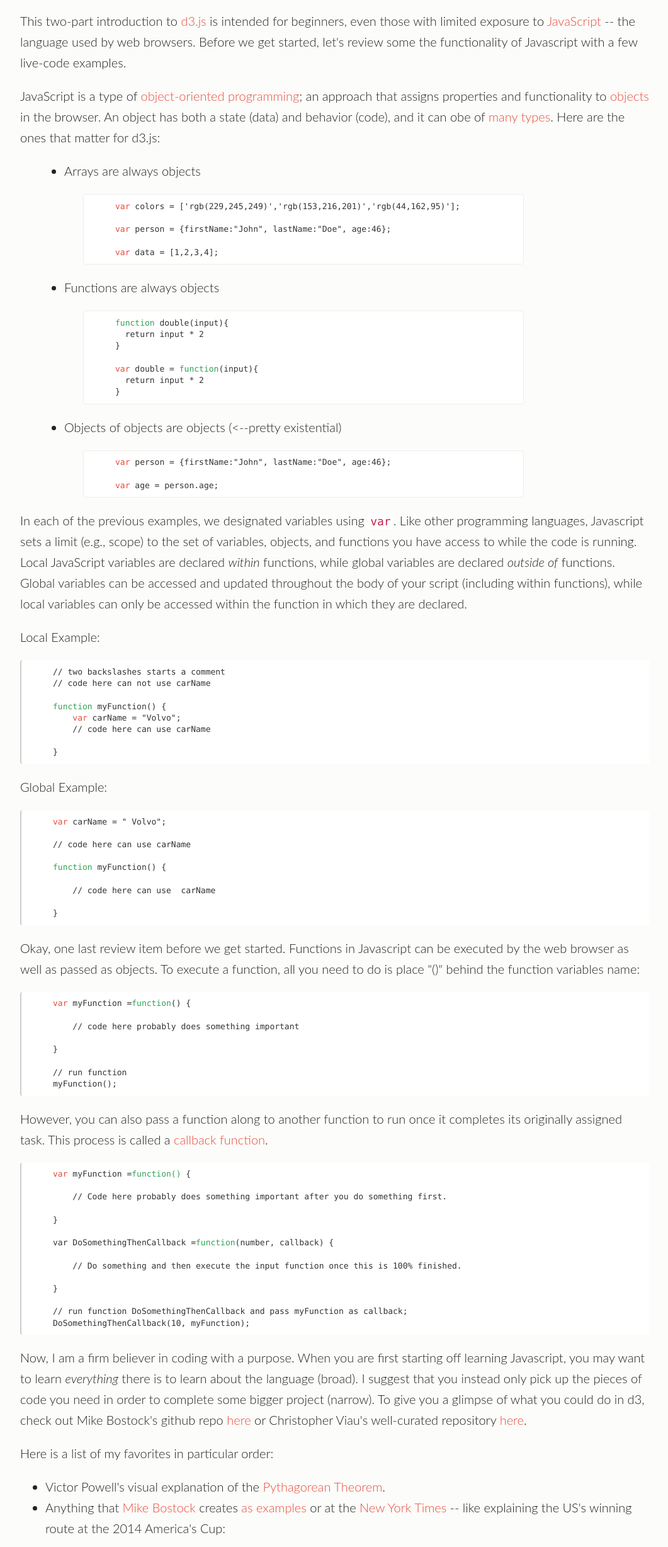
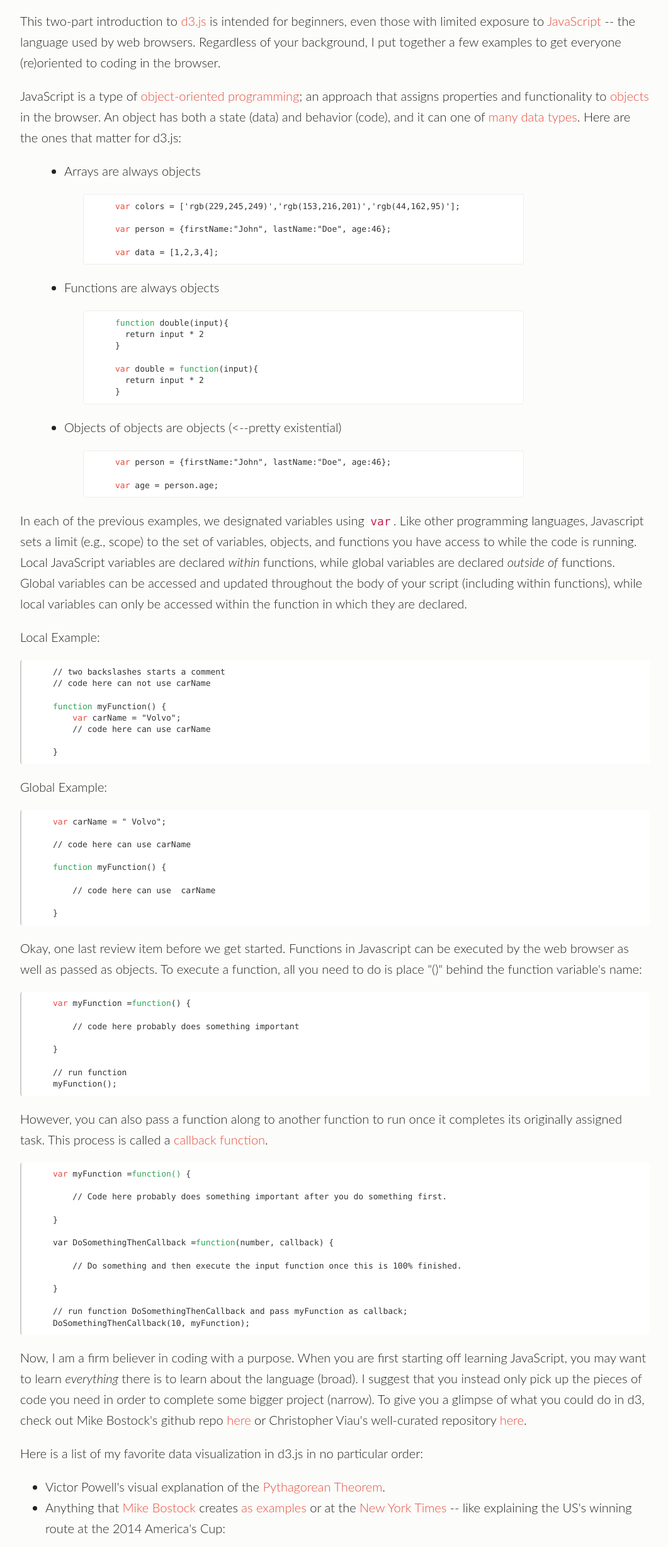
Before and after one commit to mtaptich/d3-lessons, a plain HTML site: page d3-javascript/index.html in a window 1280 px wide. Shown: the part 264-2720 px from the top of the page at 63% size, without its empty margins (108-1169 px from the left). Drawn offline with nearby package versions, Linux system fonts and the light colour scheme; grey boxes are pictures that could not be loaded.

Commit message:
fixed typos

```diff
--- a/d3-javascript/index.html
+++ b/d3-javascript/index.html
@@ -49,9 +49,9 @@
     </section>
     <section>
     <h2> Don't know Javascript? No problem.</h2>
-        <p>This two-part introduction to <a href="http://d3js.org/" target="_blank">d3.js</a> is intended for beginners, even those with limited exposure to <a href="http://www.codecademy.com/en/tracks/javascript" target="_blank">JavaScript</a> -- the language used by web browsers. Before we get started, let's review some the functionality of Javascript with a few live-code examples.</p>
+        <p>This two-part introduction to <a href="http://d3js.org/" target="_blank">d3.js</a> is intended for beginners, even those with limited exposure to <a href="http://www.codecademy.com/en/tracks/javascript" target="_blank">JavaScript</a> -- the language used by web browsers. Regardless of your background, I put together a few examples to get everyone (re)oriented to coding in the browser. </p>
 
-        <p>JavaScript is a type of <a href="http://en.wikipedia.org/wiki/Object-oriented_programming" target="_blank">object-oriented programming</a>; an approach that assigns properties and functionality to <a href="http://www.w3schools.com/js/js_object_definition.asp" target="_blank">objects</a> in the browser. An object has both a state (data) and behavior (code), and it can obe of <a href="http://www.w3schools.com/js/js_object_definition.asp" target="_blank">many types</a>. Here are the ones that matter for d3.js: </p>
+        <p>JavaScript is a type of <a href="http://en.wikipedia.org/wiki/Object-oriented_programming" target="_blank">object-oriented programming</a>; an approach that assigns properties and functionality to <a href="http://www.w3schools.com/js/js_object_definition.asp" target="_blank">objects</a> in the browser. An object has both a state (data) and behavior (code), and it can one of <a href="http://www.w3schools.com/js/js_object_definition.asp" target="_blank">many data types</a>. Here are the ones that matter for d3.js: </p>
         <ul class="example">
             <li>Arrays are always objects</li>
              <pre><code class="javascript"><span class="keyword">var</span> colors = ['rgb(229,245,249)','rgb(153,216,201)','rgb(44,162,95)'];
@@ -97,7 +97,7 @@
 
 }</code></pre>
 
-  <p> Okay, one last review item before we get started.  Functions in Javascript can be executed by the web browser as well as passed as objects.  To execute a function, all you need to do is place "()" behind the function variables name:</p>
+  <p> Okay, one last review item before we get started.  Functions in Javascript can be executed by the web browser as well as passed as objects.  To execute a function, all you need to do is place "()" behind the function variable's name:</p>
 
   <pre><code class="javascript"><span class="keyword">var</span> myFunction =<span class="number">function</span>() {
 
@@ -125,9 +125,9 @@ var</span> DoSomethingThenCallback =<span class="number">function</span>(number,
 // run function DoSomethingThenCallback and pass myFunction as callback;
 DoSomethingThenCallback(10, myFunction);</code></pre>
 
-  <p>Now, I am a firm believer in coding with a purpose. When you are first starting off learning Javascript, you may want to learn <em>everything</em> there is to learn about the language (broad).  I suggest that you instead only pick up the pieces of code you need in order to complete some bigger project (narrow). To give you a glimpse of what you could do in d3, check out Mike Bostock's github repo <a href="https://github.com/mbostock/d3/wiki/Gallery" target="_blank">here</a> or Christopher Viau's well-curated repository <a href="http://christopheviau.com/d3list/" target="_blank">here</a>.</p>
+  <p>Now, I am a firm believer in coding with a purpose. When you are first starting off learning JavaScript, you may want to learn <em>everything</em> there is to learn about the language (broad).  I suggest that you instead only pick up the pieces of code you need in order to complete some bigger project (narrow). To give you a glimpse of what you could do in d3, check out Mike Bostock's github repo <a href="https://github.com/mbostock/d3/wiki/Gallery" target="_blank">here</a> or Christopher Viau's well-curated repository <a href="http://christopheviau.com/d3list/" target="_blank">here</a>.</p>
 
-  <p> Here is a list of my favorites in particular order:</p>
+  <p> Here is a list of my favorite data visualization in d3.js in no particular order:</p>
   <ul>
     <li>Victor Powell's visual explanation of the <a href="http://setosa.io/pythagorean/" target="_blank">Pythagorean Theorem</a>.</li>
     <li>Anything that <a href="http://bost.ocks.org/mike/" target="_blank">Mike Bostock</a> creates <a href="http://bl.ocks.org/mbostock" target="_blank">as examples</a> or at the <a href="http://www.nytimes.com/interactive/2013/09/25/sports/americas-cup-course.html" target="_blank">New York Times</a> -- like explaining the US's winning route at the 2014 America's Cup:</li>
@@ -141,7 +141,9 @@ DoSomethingThenCallback(10, myFunction);</code></pre>
     <li><a href="http://bost.ocks.org/mike/nations/" target="_blank">Wealth and Health of Nations</a> by Mike Bostock again but made famous by <a href="http://www.ted.com/talks/hans_rosling_shows_the_best_stats_you_ve_ever_seen" target="_blank">Tom Carden of Gapminder</a>:  </li>
     <p id="wrap">
         <button class="btn btn-default btn-sm" id="play">Click to Start</button>
+
         <iframe data-src="http://bost.ocks.org/mike/nations/#chart" src="about:blank" scrolling ="no" frameborder="0" height="560px" width="1000px" id="healthandwealth" ></iframe>
+        <h5>Key: Purple (Europe), Red (Americas), Brown (East Asia / Pacific), Blue (Africa), Orange (South Asia / Middle East)</h5>
     </p>
     <li>This way of visualizing multivariate data by <a href="http://benjiec.github.io/scatter-matrix/demo/demo.html" target="_blank">benjiec</a>.</li>
     <li>Gridlock vs. bottlenecks explained by <a href="http://setosa.io/blog/2014/09/02/gridlock/" target="_blank">Lewis Lehe</a>.</li>
```
Also changed, not shown: d3-maps/index.html (+3 -0 lines).
